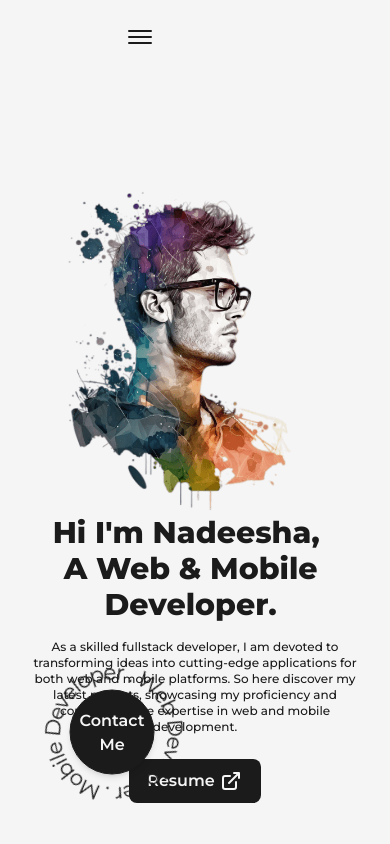
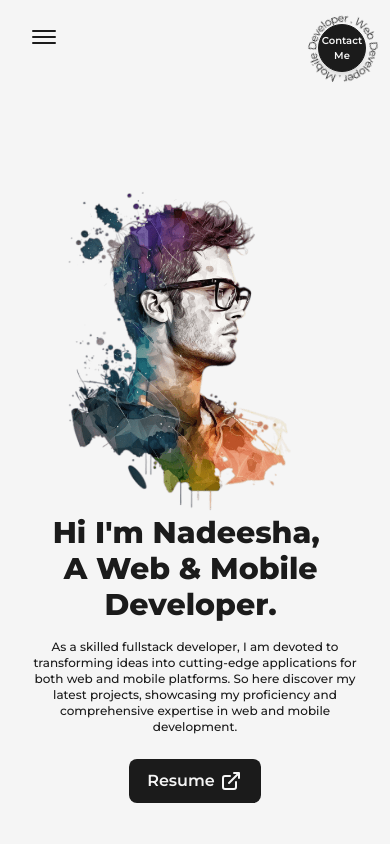
Before and after one commit to nadeeshaMadusanka99/personal_portfolio, a Next.js app: page / in a window 390 px wide. Shown: the top 844 px of the page. Built offline with nearby package versions, Linux system fonts and the light colour scheme.

Commit message:
Add resposiveness to Contact me button and nav bar

```diff
--- a/src/components/Common/NavBar.js
+++ b/src/components/Common/NavBar.js
@@ -80,7 +80,7 @@ const NavBar = () => {
     e.stopPropagation();
   };
   return (
-    <header className="w-full px-32 py-8 font-medium flex items-center justify-between dark:text-light">
+    <header className="w-full px-32 py-8 font-medium flex items-center justify-between dark:text-light relative z-10 lg:px-16 md:px-12 sm:px-8">
       <button
         className=" flex-col justify-center items-center hidden lg:flex"
         onClick={(e) => handleClick(e)}
--- a/src/components/ContactMe/FormCard.js
+++ b/src/components/ContactMe/FormCard.js
@@ -46,20 +46,20 @@ const FormCard = () => {
         required
         placeholder="Name"
         name="name"
-        className=" z-20 p-4 rounded-xl border border-zinc-400 dark:bg-black"
+        className=" z-20 p-4 rounded-xl border border-zinc-400 dark:bg-black dark:text-white"
       />
       <input
         type="email"
         required
         placeholder="Email"
         name="email"
-        className=" z-20 p-4 w-full  rounded-xl border border-zinc-400 dark:bg-black"
+        className=" z-20 p-4 w-full  rounded-xl border border-zinc-400 dark:bg-black dark:text-white"
       />
       <textarea
         rows={8}
         placeholder="Message"
         name="message"
-        className=" z-20 p-4 w-full  rounded-xl border border-zinc-400 dark:bg-black"
+        className=" z-20 p-4 w-full  rounded-xl border border-zinc-400 dark:bg-black dark:text-white"
       />
       {loading ? (
         <p className="z-20 text-dark">Sending...</p>
@@ -67,7 +67,7 @@ const FormCard = () => {
         <button
           type="submit"
           disabled
-          className="z-20 bg-green text-light p-2.5 px-6 rounded-lg text-lg font-semibold border-2 border-solid border-white hover:border-black
+          className="z-20 bg-green text-light p-2.5 px-6 rounded-lg text-lg font-semibold border-2 border-solid border-black dark:border-white
     dark:bg-green  dark:text-dark "
         >
           Successfully Sent
@@ -76,7 +76,7 @@ const FormCard = () => {
         <button
           disabled
           type="submit"
-          className="z-20 bg-error text-light p-2.5 px-6 rounded-lg text-lg font-semibold border-2 border-solid border-transparent
+          className="z-20 bg-error text-light p-2.5 px-6 rounded-lg text-lg font-semibold border-2 border-solid dark:border-white
     dark:bg-error  dark:text-white"
         >
           Error Occured
--- a/src/components/Home/ContactMeIcon.js
+++ b/src/components/Home/ContactMeIcon.js
@@ -8,12 +8,12 @@ const ContactMeIcon = () => {
   return (
     <div
       className="fixed left-4 bottom-4 flex items-center justify-center
-    overflow-hidden"
+    overflow-hidden md:right-8 md:left-auto md:top-0 md:bottom-auto md:absolute
+  sm:right-0"
     >
-      <div className="w-48 h-auto flex items-center justify-center relative">
+      <div className="w-48 h-auto flex items-center justify-center relative  md:w-24">
         <CircularText
           className="fill-dark animate-spin-slow dark:fill-light "
-          //   style={{ fontSize: "66px" }}
         />
         <MotionLink
           href="/contact_me"
@@ -21,7 +21,7 @@ const ContactMeIcon = () => {
           -translate-x-1/2 -translate-y-1/2 bg-dark text-light shadow-md border border-solid
          border-dark w-[85px] h-[85px] rounded-full font-semibold hover:bg-light hover:text-dark
           hover:border-dark dark:bg-light dark:text-dark hover:dark:bg-dark
-           hover:dark:text-light hover:dark:border-light"
+           hover:dark:text-light hover:dark:border-light md:w-12 md:h-12 md:text-[10px]"
         >
           <div className="text-center">
             Contact <br /> Me
```
